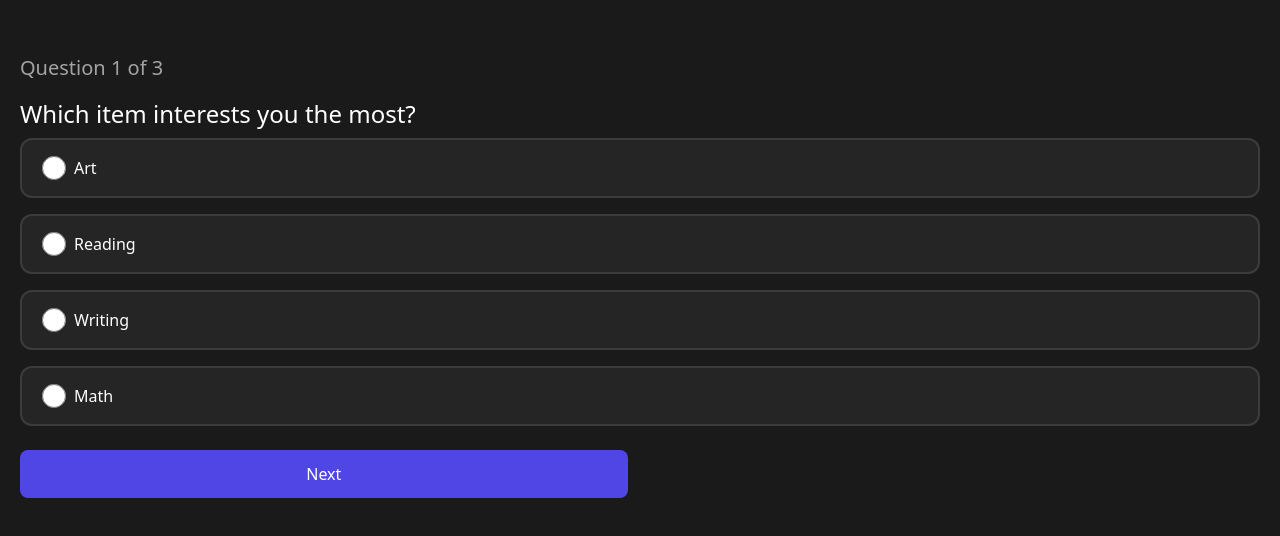
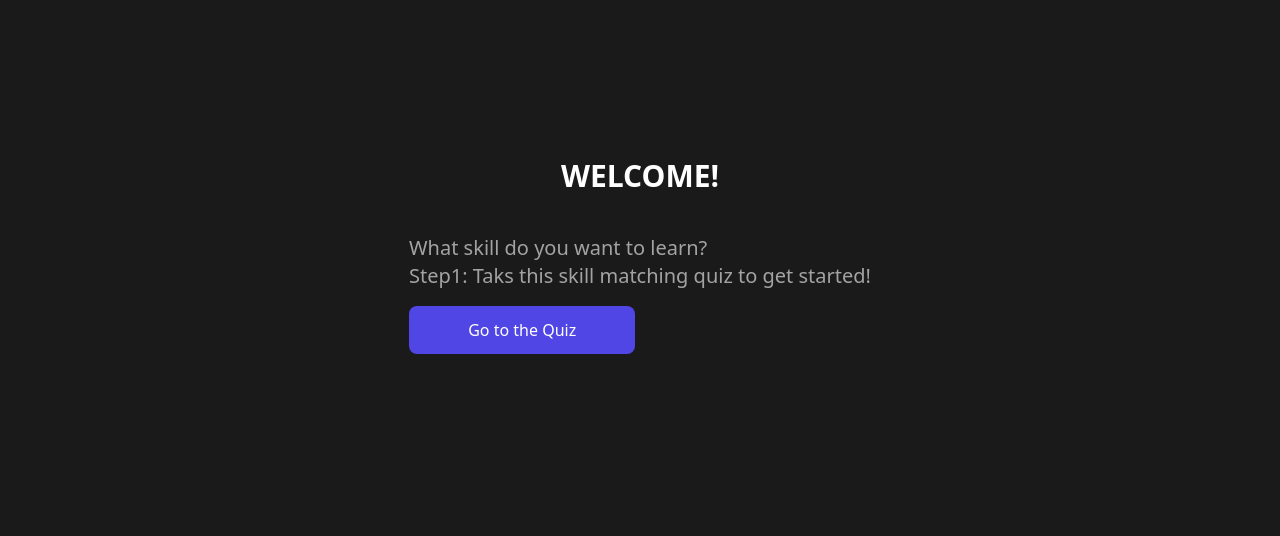
Before and after one commit to Bom-dev/git_team10, a React (Create React App) app: page / in a window 1280 px wide. Shown: the part 144-680 px from the top of the page. Built offline with nearby package versions, Linux system fonts and the light colour scheme.

Commit message:
Finish Randing page

```diff
--- a/package.json
+++ b/package.json
@@ -8,6 +8,7 @@
     "@testing-library/user-event": "^13.5.0",
     "react": "^18.2.0",
     "react-dom": "^18.2.0",
+    "react-router-dom": "^6.4.1",
     "react-scripts": "5.0.1",
     "web-vitals": "^2.1.4"
   },
--- a/src/App.js
+++ b/src/App.js
@@ -1,10 +1,18 @@
 import Quiz from './Quiz';
+import Randing from './Randing';
 import './App.css';
+import React from 'react';
+import { Route, Routes } from 'react-router-dom';
 
 function App() {
   return (
     <div className="flex flex-col w-screen px-5 h-screen bg-[#1A1A1A] justify-center items-center">
-      <Quiz/>
+      <main>
+        <Routes>
+          <Route path='/' element={<Randing />} />
+          <Route path='quiz' element={<Quiz />} />
+        </Routes>
+      </main>
     </div>
   );
 }
--- a/src/Randing.js
+++ b/src/Randing.js
@@ -0,0 +1,16 @@
+import React from "react";
+import { Link } from "react-router-dom";
+
+function Randing() {
+  return (
+    <div>
+        <h1 className="text-3xl font-semibold text-center text-white">WELCOME!</h1>
+        <h3 className="mt-10 text-xl text-white/60">What skill do you want to learn?<br />Step1: Taks this skill matching quiz to get started!</h3>
+        <Link to="/quiz" className="flex justify-between w-full mt-4 text-white">
+            <button className="w-[49%] py-3 bg-indigo-600 rounded-lg">Go to the Quiz</button>
+        </Link>
+    </div>
+  );
+}
+
+export default Randing;
--- a/src/index.js
+++ b/src/index.js
@@ -2,12 +2,15 @@ import React from 'react';
 import ReactDOM from 'react-dom/client';
 import './index.css';
 import App from './App';
+import { BrowserRouter as Router } from 'react-router-dom';
 import reportWebVitals from './reportWebVitals';
 
 const root = ReactDOM.createRoot(document.getElementById('root'));
 root.render(
   <React.StrictMode>
+    <Router>
     <App />
+    </Router>
   </React.StrictMode>
 );
 
```
Also changed, not shown: 1 other file (tests, documents, lock files or other folders).
